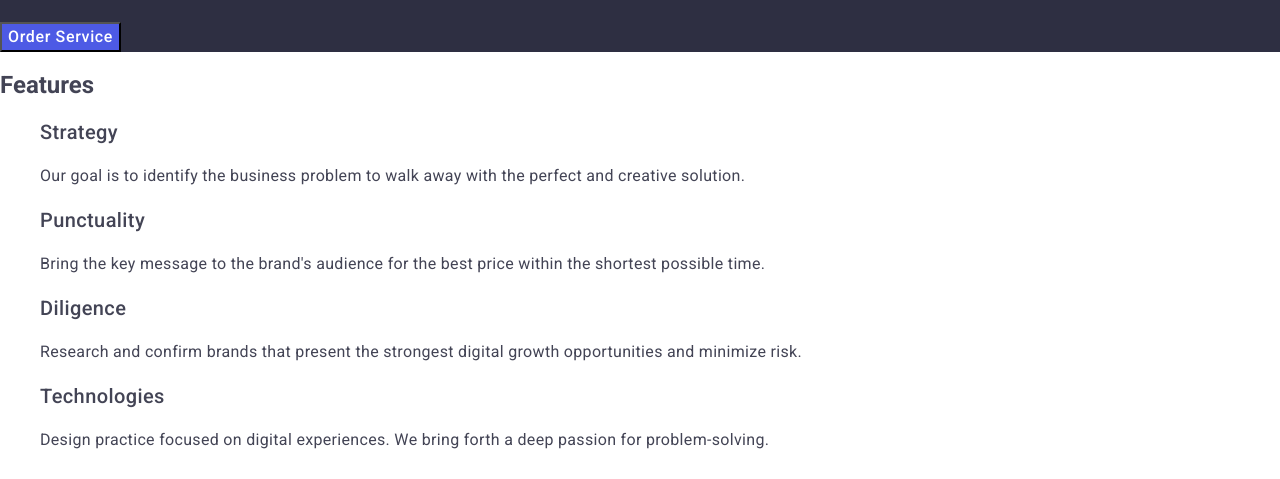
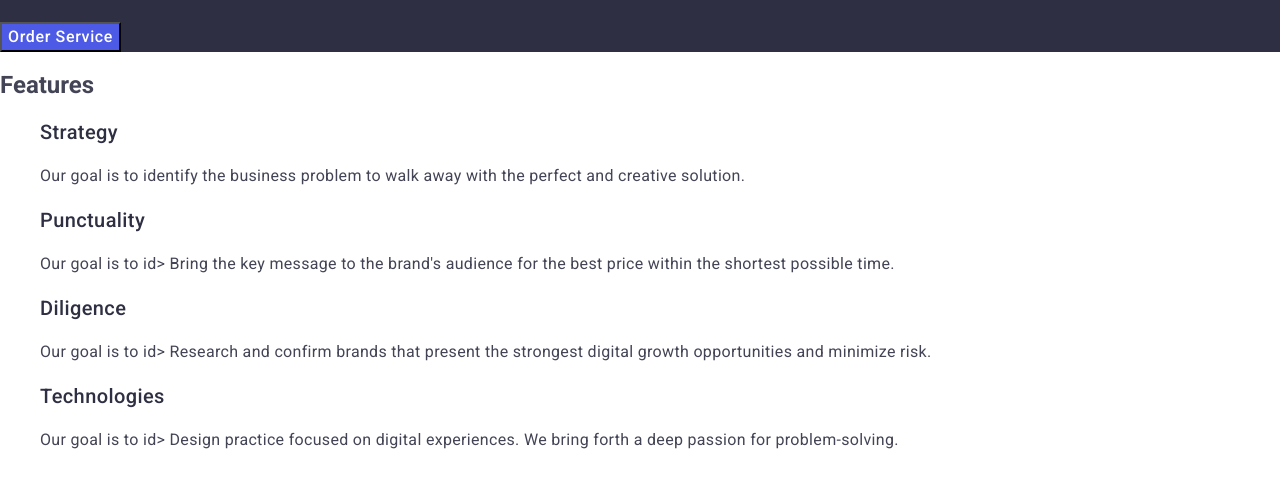
Before and after one commit to EspFerevo/goit-markup-hw-02, a plain HTML site: page index.html in a window 1280 px wide. Shown: the part 304-783 px from the top of the page. Drawn offline with nearby package versions, Linux system fonts and the light colour scheme.

Commit message:
fix studio

```diff
--- a/css/styles.css
+++ b/css/styles.css
@@ -88,13 +88,15 @@ a {
 }
 
 /*Accessibility sections*/
-.features-list h3 {
+
+.studio-h3 {
   font-size: 20px;
   font-weight: 500;
   line-height: 1.2em; /* 120% */
   letter-spacing: 0.4px;
+  color: #2e2f42;
 }
-.features-list p {
+.studio-p {
   font-size: 16px;
   font-weight: 400;
   line-height: 1.5em; /* 150% */
@@ -136,18 +138,17 @@ a {
   letter-spacing: 0.32px;
 }
 /*Portfolio section*/
-
 .portfolio {
   color: #2e2f42;
+  line-height: 1.11em;
+}
+.portfolio h2 {
+  text-align: center;
   font-size: 36px;
   font-weight: 700;
   line-height: 1.11em; /* 111.111% */
   letter-spacing: 0.72px;
   text-transform: capitalize;
-}
-.our-portfolio {
-  text-align: center;
-  line-height: 1.11em;
 }
 
 .portfolio h3 {
@@ -170,7 +171,6 @@ a {
   background-color: #2e2f42;
   color: white;
 }
-
 .footer .studio-color {
   color: #f4f4fd;
 }
--- a/index.html
+++ b/index.html
@@ -26,7 +26,7 @@
     <!--Navigation-->
     <header class="header">
       <nav>
-        <a href="./index.html" class="web-color"
+        <a class="web-color" a href="./index.html"
           >Web<span class="studio-color">Studio</span></a
         >
         <ul class="header-link">
@@ -58,35 +58,36 @@
         </button>
       </section>
       <!--Accessibility sections-->
+
       <section class="features-list">
         <h2 id="studio">Features</h2>
         <ul>
           <li>
-            <h3>Strategy</h3>
-            <p>
+            <h3 class="studio-h3">Strategy</h3>
+            <p class="studio-p">
               Our goal is to identify the business problem to walk away with the
               perfect and creative solution.
             </p>
           </li>
           <li>
-            <h3>Punctuality</h3>
-            <p>
-              Bring the key message to the brand's audience for the best price
-              within the shortest possible time.
+            <h3 class="studio-h3">Punctuality</h3>
+            <p class="studio-p">
+              Our goal is to id> Bring the key message to the brand's audience
+              for the best price within the shortest possible time.
             </p>
           </li>
           <li>
-            <h3>Diligence</h3>
-            <p>
-              Research and confirm brands that present the strongest digital
-              growth opportunities and minimize risk.
+            <h3 class="studio-h3">Diligence</h3>
+            <p class="studio-p">
+              Our goal is to id> Research and confirm brands that present the
+              strongest digital growth opportunities and minimize risk.
             </p>
           </li>
           <li>
-            <h3>Technologies</h3>
-            <p>
-              Design practice focused on digital experiences. We bring forth a
-              deep passion for problem-solving.
+            <h3 class="studio-h3">Technologies</h3>
+            <p class="studio-p">
+              Our goal is to id> Design practice focused on digital experiences.
+              We bring forth a deep passion for problem-solving.
             </p>
           </li>
         </ul>
```
